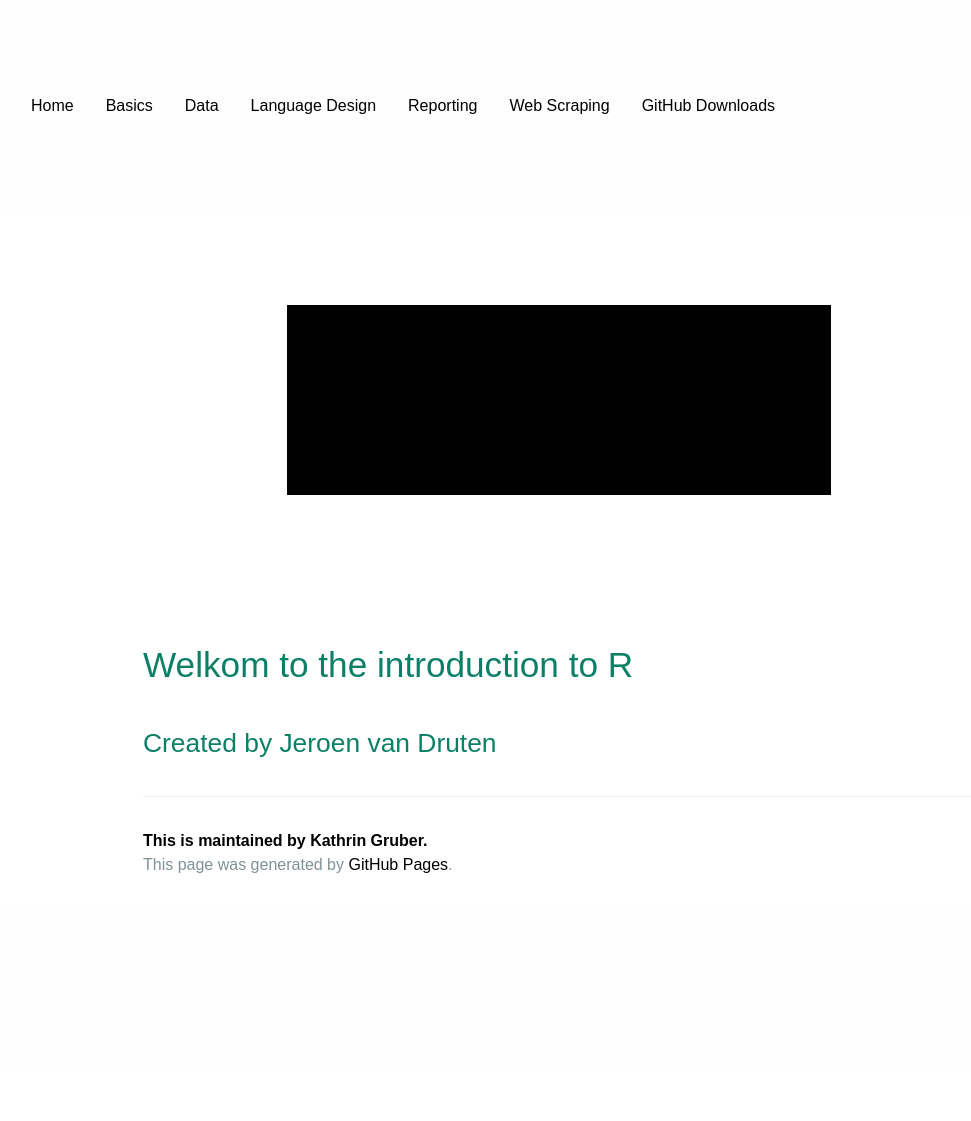
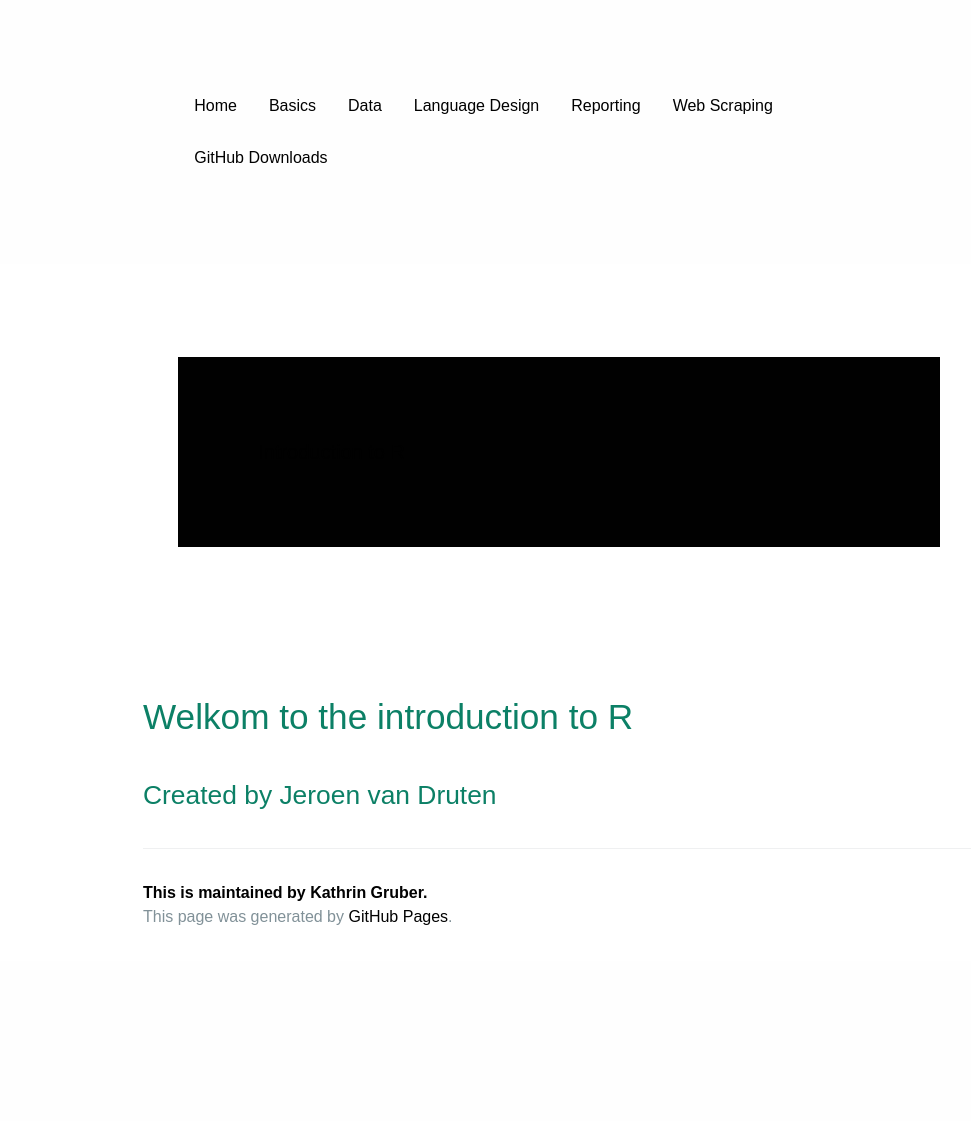
Before and after one commit to jmjvdruten/introductiontoR, a Jekyll site: the page built from index.md, in a window 1280 px wide. Shown: the whole page, without its empty margins (81-1052 px from the left). Built offline with Jekyll 4.4.1, drawn with Linux system fonts in a browser that asks for light colours; before the commit the page ends 1069 px from its top, so only the background shows below that.

Commit message:
Update stylesheet.css

```diff
--- a/stylesheets/stylesheet.css
+++ b/stylesheets/stylesheet.css
@@ -32,6 +32,12 @@ position: absolute;
 top: 0;
 right: 20%;
 }
+
+
+
+.bar {
+  margin: auto;
+  width: 70%;}
 
 
 .navbar {
@@ -106,6 +112,10 @@ right: 20%;
   background-color: #FEFEFE;
   background-image: ; }
 
+.header {
+  margin: auto;
+  width: 70%;}
+
 
 @media screen and (min-width: 64em) {
   .page-header {
@@ -154,7 +164,7 @@ right: 20%;
 
 .banner {
   margin: auto;
-  width: 50%;
+  width: 70%;
   color: #010101;
   text-align: left;
   background-color: #010101; }
```
